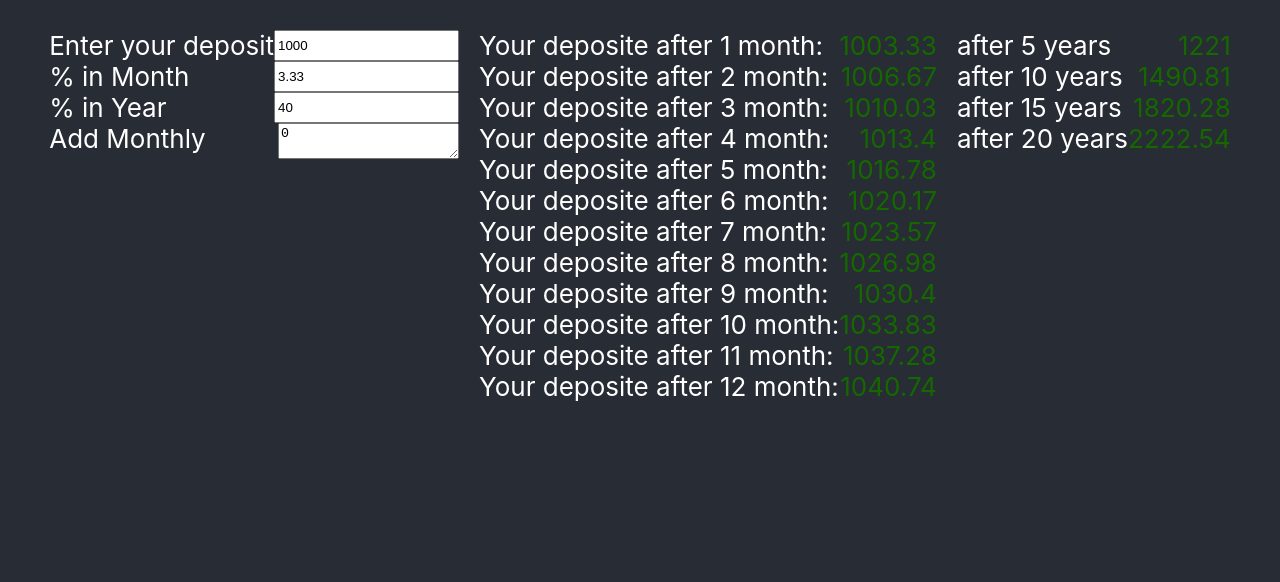
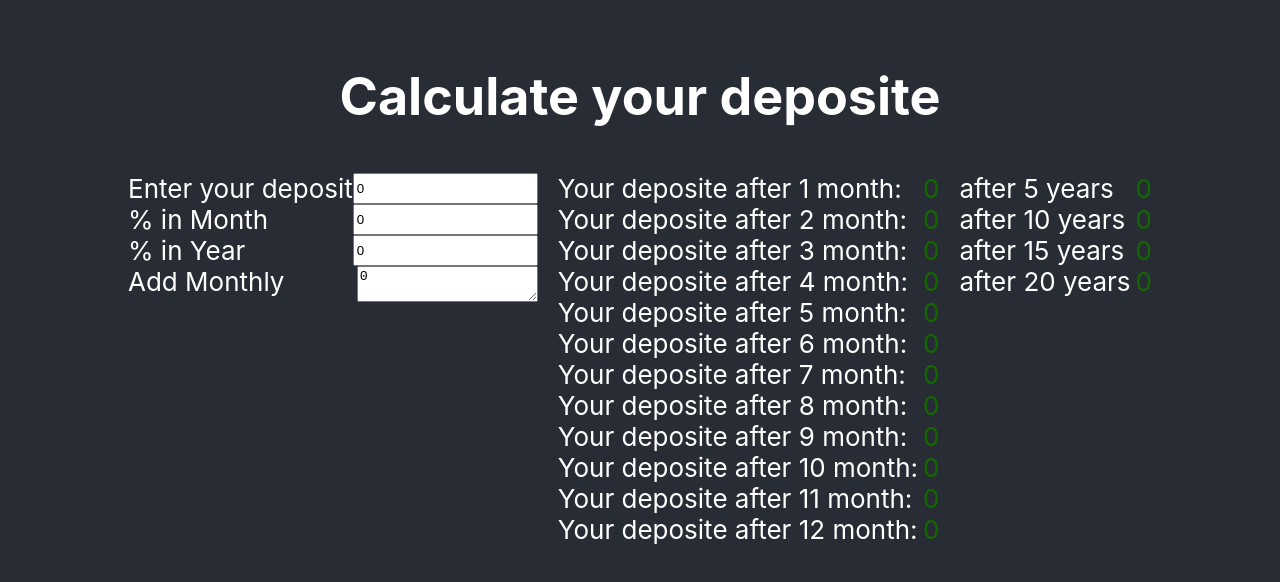
Before and after one commit to Pahomkch/Deposite_with_hard_procent, a React (Create React App) app: page / in a window 1280 px wide. Shown: the top 582 px of the page. Built offline with nearby package versions, Linux system fonts and the light colour scheme.

Commit message:
Add @media and fix bug with draw components. It was problem with map key={}

```diff
--- a/src/App.css
+++ b/src/App.css
@@ -2,10 +2,23 @@
   background-color: #282c34;
   padding-top: 30px;
   min-height: 100vh;
+  font-size: calc(10px + 2vmin);
+  color: white;
+}
+
+.container {
   display: flex;
   justify-content: center;
-  font-size: calc(10px + 2vmin);
-  color: white;
+
+}
+.container > div {
+  /* background-color: red; */
+  /* padding: 50px; */
+  margin: 10px;
+}
+
+h1{
+  text-align: center;
 }
 
 .variables {
@@ -13,7 +26,7 @@
 }
 
 .willBe {
-  padding: 0 20px;
+  /* padding: 0 20px; */
   text-align: right;
 }
 
@@ -24,6 +37,7 @@
 
 .calculateDeposite {
   color: rgb(21, 104, 0);
+  margin-left: 5px;
 }
 
 
@@ -31,3 +45,16 @@ p {
   margin: 0;
   display: inline-block;
 }
+
+@media (max-width: 950px) {
+  .container {
+    flex-direction: column;
+    width: 400px;
+    margin: 0 auto;
+  }
+}
+@media (max-width: 510px) {
+  .container {
+    width: 320px;
+  }
+}
--- a/src/App.js
+++ b/src/App.js
@@ -3,7 +3,7 @@ import './App.css';
 
 // add input for change that variables
 const charAfterDot = 2
-const procentEveryYear = 0.04
+const procentEveryYear = 0.1
 
 
 function App() {
@@ -33,7 +33,7 @@ function App() {
   }
 
 //state
-  const [deposite, setDeposite] = useState(1000)
+  const [deposite, setDeposite] = useState(0)
   const [monthIncome, setMonthIncome] = useState(calculateProcentIncomeForMonth(deposite))
   const [yearIncome, setYearIncome] = useState(calculateForYear(deposite))
   const [addEveryMonth, setAddEveryMoth] = useState(0)
@@ -46,17 +46,13 @@ function App() {
   }
   const summAddEveryMonthIsChanged = event => {
     setAddEveryMoth(+event.target.value)
+    setMonthIncome(calculateProcentIncomeForMonth(+event.target.value * 12))
     setYearIncome(calculateForYear(deposite, +event.target.value))
   }
 
 
-
-
-  return (
-    <div className={'App'}>
-      {/* main summ */}
+  const userDepositInfo = (
     <div className={'variables'}>
-
       <div className={'cell'}>
         <p>Enter your deposit</p>
         <input value={deposite} onChange={depositIsChange}  type={'text'}  />
@@ -79,33 +75,42 @@ function App() {
                 value={addEveryMonth}
                 onChange={summAddEveryMonthIsChanged} />
       </div>
-      </div>
+    </div>)
 
-      <div className={'willBe'}>
-        {calculateDepositeSizeForSomeMonths(deposite, addEveryMonth, 12)
+  const willBeMoneyOnAYear = calculateDepositeSizeForSomeMonths(deposite, addEveryMonth, 12)
                                     .map( (sum, index) => {
                                       let showSum = +sum.toFixed(charAfterDot)
                                       return (
-              <div key={sum} className={'calculateEachMonth'}>
-                <p>Your deposite after {index + 1} month:</p> <p className={'calculateDeposite'}>{showSum}</p>
+                                        <div className={'calculateEachMonth'}>
+                                          <p>Your deposite after {index + 1} month:</p>
+                                          <p className={'calculateDeposite'}>{showSum}</p>
                                         </div>
-            )})}
-      </div>
+                                      )})  ;
 
-
-
-
-      <div className={'longThermPlans'}>
-        {calculateDepositeSizeForSomeMonths(deposite, addEveryMonth, 240).map( (sum, index) => {
+    const willBeMoneyOnLongTherm = calculateDepositeSizeForSomeMonths(deposite, addEveryMonth, 240)
+                                      .map( (sum, index) => {
                                         return (index === 59 || index === 119 || index === 179 || index === 239  ) ?
-                  <div key={sum} className={'calculateEachMonth'}>
+                                                <div className={'calculateEachMonth'}>
                                                     after {index=== 59 && '5 years'}
                                                           {index === 119 && '10 years'}
                                                           {index === 179 && '15 years'}
                                                           {index === 239 && '20 years'}
                                                     <p className={'calculateDeposite'}>{sum}</p></div>
                                                 : null
-        })}
+                                      })
+
+
+  return (
+    <div className={'App'}>
+      <h1>Calculate your deposite</h1>
+      <div className={'container'}>
+        {userDepositInfo}
+        <div className={'willBe'}>
+          {willBeMoneyOnAYear}
+        </div>
+        <div className={'longThermPlans'}>
+          {willBeMoneyOnLongTherm}
+        </div>
       </div>
     </div>)
 }
```
Lines whose indentation alone changed are shown as unchanged.
